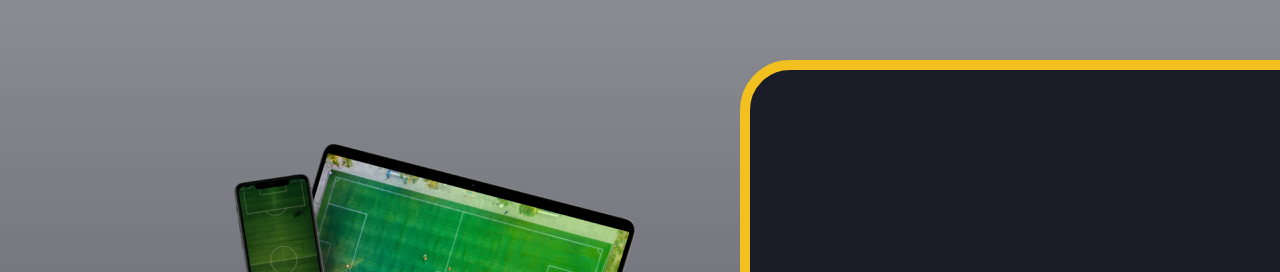
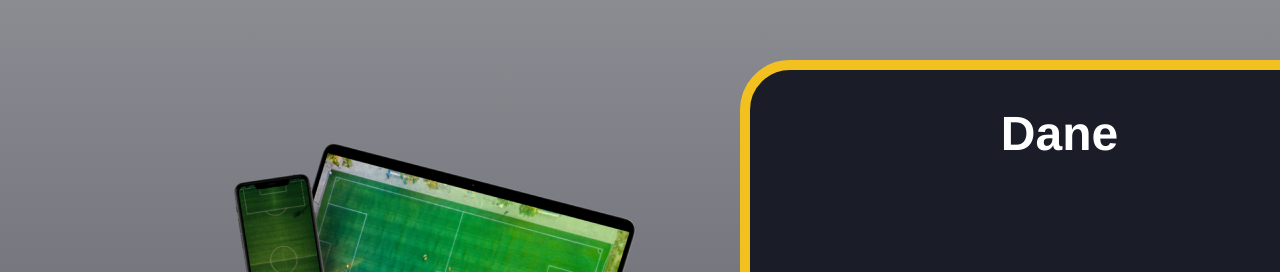
Before and after one commit to kamileo04/figma, a plain HTML site: page index.html in a window 1280 px wide. Shown: the part 2971-3243 px from the top of the page. Drawn offline with nearby package versions, Linux system fonts and the light colour scheme.

Commit message:
Add files via upload

```diff
--- a/style.css
+++ b/style.css
@@ -650,25 +650,16 @@
 
  .desktop .text-wrapper-14 {
      position: absolute;
-     width: 1273px;
-     height: 75px;
-     left: 0;
-     font-size: 24px;
+     width: 477px;
+     height: 185px;
+     top: 0px;
+     left: 71px;
      text-align: center;
-     font-family: "Nunito", Helvetica;
+     font-size: 48px;
+     padding-top: 40px;
+     color: white;
+     font-family: "Nunito-SemiBold", Helvetica;
      font-weight: 600;
-     color: #ffffff;
-     letter-spacing: 0;
-     line-height: normal;
-     font-family: var(--tekst-w-sekcji-font-family);
-     font-weight: var(--tekst-w-sekcji-font-weight);
-     color: #ffffff;
-     font-size: var(--tekst-w-sekcji-font-size);
-     text-align: center;
-     letter-spacing: var(--tekst-w-sekcji-letter-spacing);
-     line-height: var(--tekst-w-sekcji-line-height);
-     font-style: var(--tekst-w-sekcji-font-style);
- }
  }
 
  .desktop .kamery-2 {
@@ -1482,8 +1473,7 @@
          font-family: var(--buttony-font-family);
          font-weight: var(--buttony-font-weight);
          color: #1a1c28;
-         font-size: 30px;
-         text-align: center;
+         font-size: 30p text-align: center;
          letter-spacing: var(--buttony-letter-spacing);
          line-height: var(--buttony-line-height);
          font-style: var(--buttony-font-style);
@@ -1572,13 +1562,13 @@
          position: absolute;
          width: 1273px;
          height: 75px;
-         top: 1023px;
+         top: 1550px;
          left: 0;
+         font-family: "Nunito", Helvetica;
+         font-weight: 600;
+         color: #ffffff;
          font-size: 24px;
          text-align: center;
-         font-family: "Nunito", Helvetica;
-         font-weight: 600;
-         color: #ffffff;
          letter-spacing: 0;
          line-height: normal;
      }
```
